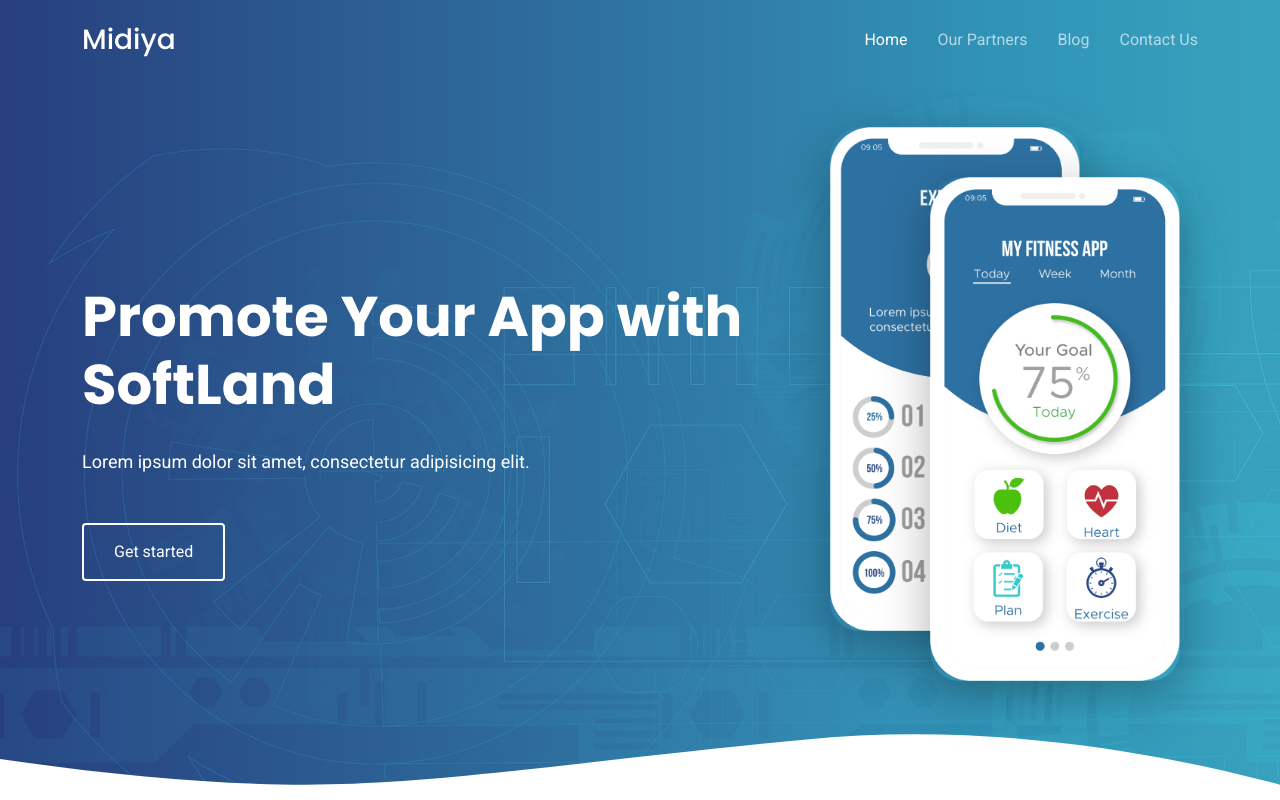
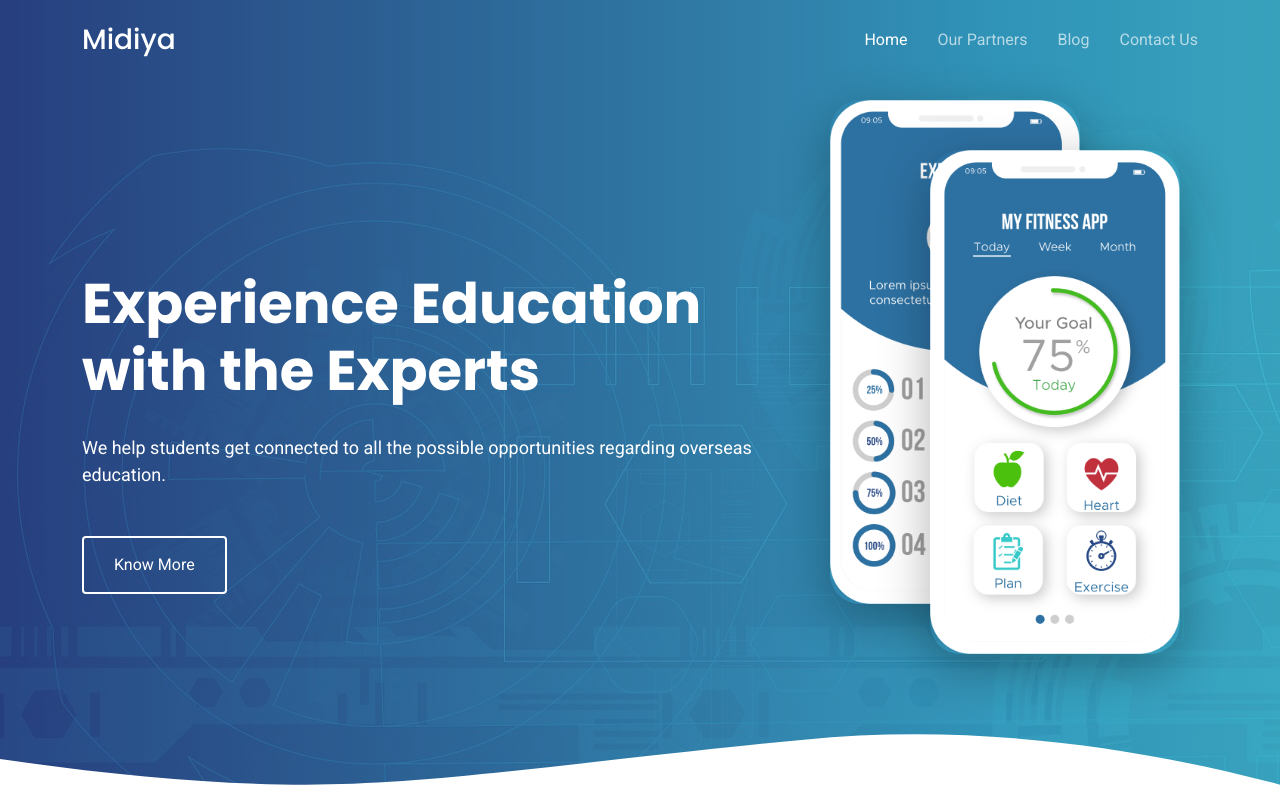
Before and after one commit to irashmipandey/midiya, a plain HTML site: page index.html in a window 1280 px wide. Shown: the top 800 px of the page. Drawn offline with Linux system fonts and the light colour scheme.

Commit message:
Update index.html

```diff
--- a/index.html
+++ b/index.html
@@ -73,10 +73,9 @@
         <div class="col-12 hero-text-image">
           <div class="row">
             <div class="col-lg-8 text-center text-lg-start">
-              <h1 data-aos="fade-right">Promote Your App with SoftLand</h1>
-              <p class="mb-5" data-aos="fade-right" data-aos-delay="100">Lorem ipsum dolor sit amet, consectetur
-                adipisicing elit.</p>
-              <p data-aos="fade-right" data-aos-delay="200" data-aos-offset="-500"><a href="#" class="btn btn-outline-white">Get started</a></p>
+              <h1 data-aos="fade-right">Experience Education with the Experts</h1>
+              <p class="mb-5" data-aos="fade-right" data-aos-delay="100">We help students get connected to all the possible opportunities regarding overseas education.</p>
+              <p data-aos="fade-right" data-aos-delay="200" data-aos-offset="-500"><a href="#" class="btn btn-outline-white">Know More</a></p>
             </div>
             <div class="col-lg-4 iphone-wrap">
               <img src="assets/img/phone_1.png" alt="Image" class="phone-1" data-aos="fade-right">
```
